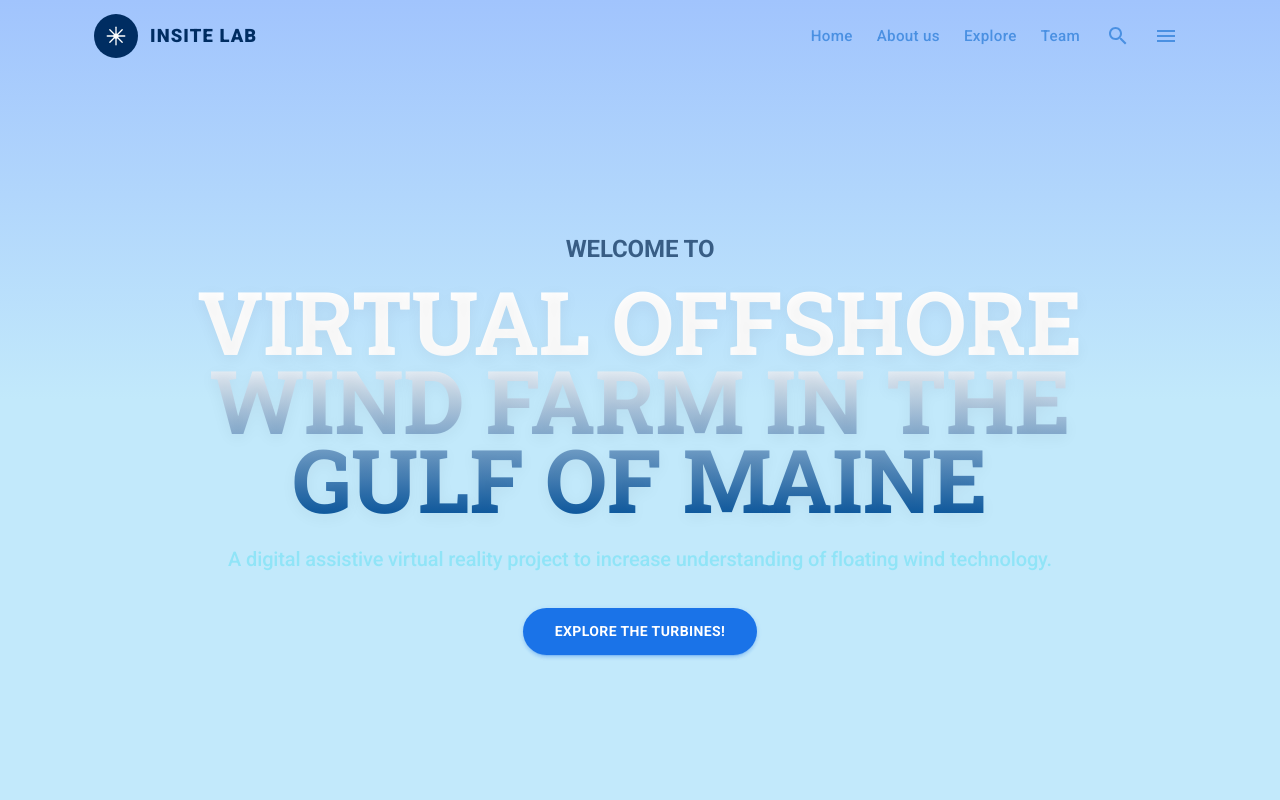
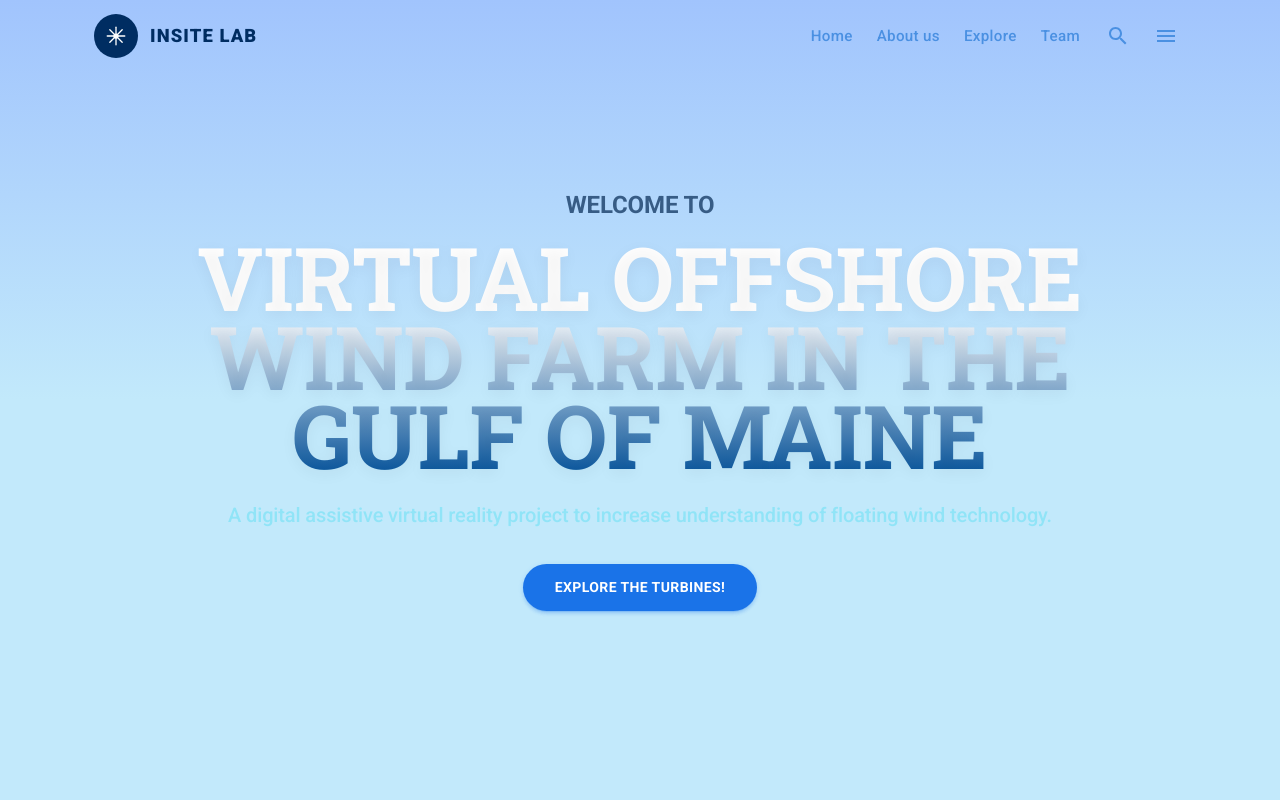
Before and after one commit to HeyIniHere/Wind_Farm_Website, a React (Create React App) app: page / in a window 1280 px wide. Shown: the top 800 px of the page. Built offline with nearby package versions, Linux system fonts and the light colour scheme.

Commit message:
Fixed positioning of explore turbine button to fit into hero.js setcion of windhome page

```diff
--- a/src/pages/LandingPages/WindHome/sections/Hero.js
+++ b/src/pages/LandingPages/WindHome/sections/Hero.js
@@ -7,6 +7,8 @@ import { Link as RouterLink } from "react-router-dom";
 import MKBox from "components/MKBox";
 import MKTypography from "components/MKTypography";
 import MKButton from "components/MKButton";
+
+import { WIND_HOME_SCROLL_MARGIN } from "../windHomeLayout";
 
 function Hero() {
     return (
@@ -18,9 +20,14 @@ function Hero() {
             sx={{
                 //Implementing a blue gradient that starts of the color scheme for th efull page
                 background: "linear-gradient(180deg, #A1C4FD 0%, #C2E9FB 50%)",
-                display: "grid",
-                placeItems: "center",
+                display: "flex",
+                flexDirection: "column",
+                alignItems: "center",
+                justifyContent: "center",
+                boxSizing: "border-box",
                 pt: { xs: 10, md: 11 },
+                pb: WIND_HOME_SCROLL_MARGIN,
+                overflow: "hidden",
             }}
         >
             <Container>
--- a/src/pages/LandingPages/WindHome/sections/WindJustice.js
+++ b/src/pages/LandingPages/WindHome/sections/WindJustice.js
@@ -5,6 +5,8 @@ import Icon from "@mui/material/Icon";
 // Material Kit 2 React components
 import MKBox from "components/MKBox";
 import MKTypography from "components/MKTypography";
+
+import { WIND_HOME_SCROLL_MARGIN } from "../windHomeLayout";
 
 function WindJustice() {
   return (
@@ -18,7 +20,7 @@ function WindJustice() {
         background: "linear-gradient(180deg, #C2E9FB 20%, #62a0bc 100%)",
         position: "relative",
         overflow: "hidden",
-        scrollMarginTop: "88px",
+        scrollMarginTop: WIND_HOME_SCROLL_MARGIN,
       }}
     >
       <Container>
--- /dev/null
+++ b/src/pages/LandingPages/WindHome/windHomeLayout.js
@@ -0,0 +1,2 @@
+/** Navbar clearance for hash scroll (#about) and matching Hero bottom padding. */
+export const WIND_HOME_SCROLL_MARGIN = "88px";
```
